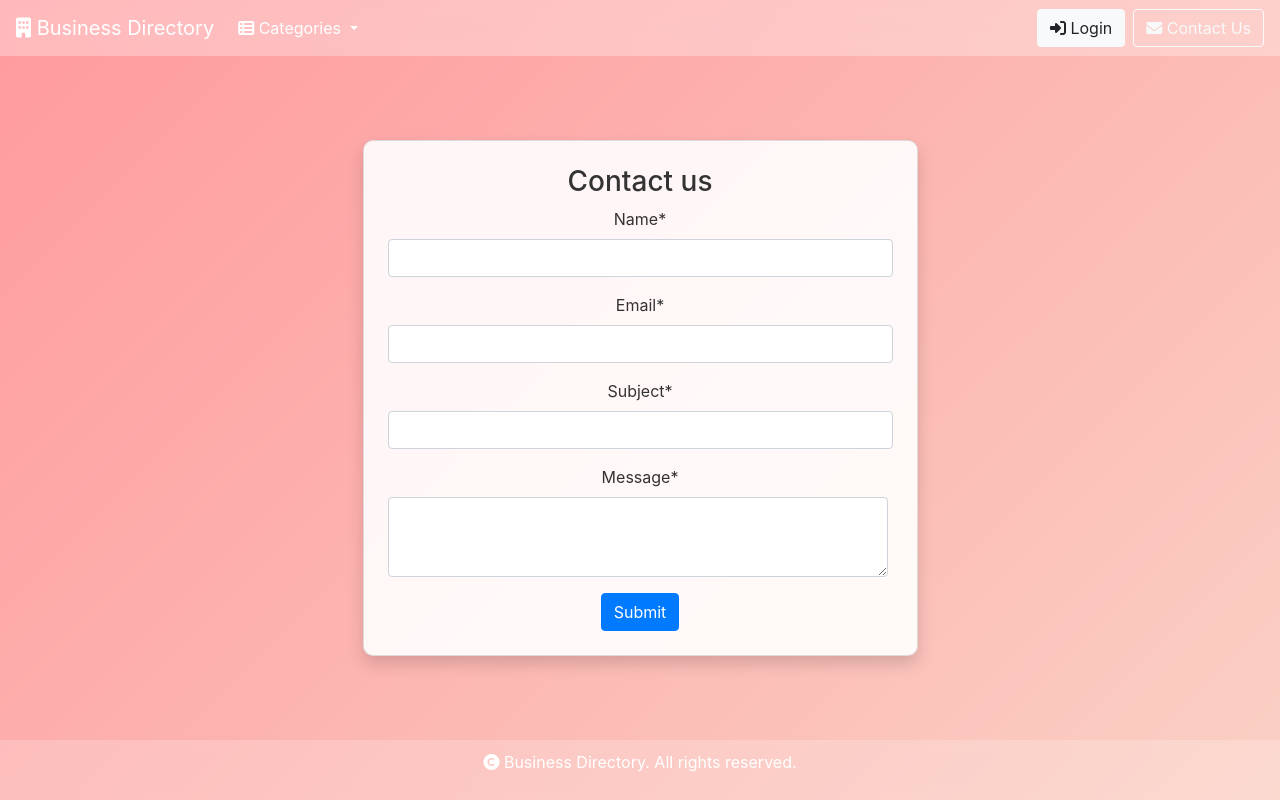
After one commit to FawazMulla/BuissnessDirectory, a Django app: page /contact/ in a window 1280 px wide. The commit adds this page. Run offline with Django 5.2, Linux system fonts and the light colour scheme; some libraries are stand-ins or nearby versions.

Commit message:
created Contactus

```diff
--- a/djangoproject/buisdict/templates/buisdict/base.html
+++ b/djangoproject/buisdict/templates/buisdict/base.html
@@ -42,6 +42,7 @@
             padding: 10px 0;
             text-align: center;
         }
+
     </style>
 
     {% block extra_css %}{% endblock %}
@@ -68,7 +69,7 @@
             </li>
         </ul>
         <a class="btn btn-light mr-2" href="{% url 'login' %}"><i class="fas fa-sign-in-alt"></i> Login</a>
-        <a class="btn btn-outline-light" href="#"><i class="fas fa-envelope"></i> Contact Us</a>
+        <a class="btn btn-outline-light" href="{% url 'contact'%}"><i class="fas fa-envelope"></i> Contact Us</a>
     </div>
 </nav>
 {% if messages %}
@@ -85,7 +86,7 @@
 
 <!-- Footer -->
 <footer>
-    <p>&copy; 2025 <i class="fas fa-copyright"></i> Business Directory. All rights reserved.</p>
+    <p><i class="fas fa-copyright"></i> Business Directory. All rights reserved.</p>
 </footer>
 
 <!-- Scripts -->
--- a/djangoproject/my_project/settings.py
+++ b/djangoproject/my_project/settings.py
@@ -58,7 +58,8 @@ ROOT_URLCONF = 'my_project.urls'
 TEMPLATES = [
     {
         'BACKEND': 'django.template.backends.django.DjangoTemplates',
-        'DIRS': [os.path.join(BASE_DIR, 'buisdict/templates')],
+        'DIRS': [os.path.join(BASE_DIR, 'buisdict/templates'),
+                 BASE_DIR / "users/templates",],
         'APP_DIRS': True,
         'OPTIONS': {
             'context_processors': [
--- a/djangoproject/my_project/urls.py
+++ b/djangoproject/my_project/urls.py
@@ -23,7 +23,9 @@ from django.conf.urls.static import static
 urlpatterns = [
     path('admin/', admin.site.urls),
     path('', include('buisdict.urls')),
-    path('register/',user_view.register,name="register"),
+    path('', include('users.urls')),
+    # path('register/',user_view.register,name="register"),
+    # path('contact/',user_view.contactus,name="contact"),
 
 ]
 urlpatterns += static(settings.MEDIA_URL,document_root=settings.MEDIA_ROOT)
--- a/djangoproject/users/forms.py
+++ b/djangoproject/users/forms.py
@@ -35,3 +35,12 @@ class UserRegisterForm(UserCreationForm):
                   'google_map_link',
                   'images'
                   ]
+
+class ContactUSForm(forms.Form):
+    name = forms.CharField(max_length=100)
+    email = forms.EmailField()
+    subject = forms.CharField(max_length=100)
+    message = forms.CharField(widget=forms.Textarea(attrs={
+        'rows': 2,
+        'cols': 40,
+        'style': 'width: 500px; height: 80px;'}),required=True)
--- a/djangoproject/users/models.py
+++ b/djangoproject/users/models.py
@@ -14,3 +14,9 @@ class Profile(models.Model):
 
     def __str__(self):
         return f'{self.user.username} Profile '
+
+class ContactUS(models.Model):
+    name = models.CharField(max_length=100)
+    email = models.EmailField()
+    subject = models.CharField(max_length=100)
+    message = models.TextField()
--- /dev/null
+++ b/djangoproject/users/templates/users/contactus.html
@@ -0,0 +1,15 @@
+{% extends "buisdict/base.html" %}
+{% load crispy_forms_tags %}
+
+{% block title %}Contact Us- Business Directory{% endblock %}
+
+{% block content %}
+<div class="card w-50 mx-auto p-4 shadow">
+    <h3><font-awesome-icon :icon="['fas', 'square-envelope']" /> Contact us</h3>
+    <form method="post">
+        {% csrf_token %}
+        {{ form|crispy }}  <!-- This will automatically style the form using crispy_forms -->
+        <button type="submit" class="btn btn-primary">Submit</button>
+    </form>
+</div>
+{% endblock %}
--- /dev/null
+++ b/djangoproject/users/urls.py
@@ -0,0 +1,8 @@
+from django.urls import path
+from . import views
+
+urlpatterns = [
+
+    path('register/', views.register, name='register'),  # Added register URL
+    path('contact/', views.contactus, name='contact'),  # Added contact us URL
+]
--- a/djangoproject/users/views.py
+++ b/djangoproject/users/views.py
@@ -1,6 +1,9 @@
 from django.shortcuts import render,redirect
 from django.contrib import messages
+from django.core.mail import send_mail
 from .forms import UserRegisterForm
+from .forms import ContactUSForm
+from django.conf import settings
 
 def register(request):
     if request.method == 'POST':
@@ -13,3 +16,28 @@ def register(request):
     else:
         form = UserRegisterForm()
     return render(request,'users/register.html',{'form':form})
+
+def contactus(request):
+    if request.method == 'POST':
+        form = ContactUSForm(request.POST)
+        if form.is_valid():
+            name = form.cleaned_data.get('name')
+            email = form.cleaned_data.get('email')
+            subject = form.cleaned_data.get('subject')
+            message = form.cleaned_data.get('message')
+            try:
+                send_mail(
+                f"New Contact Form Submission: {subject}",  # More descriptive subject
+                f"From: {name} <{email}>\n\n{message}",  # Includes sender's details
+                settings.EMAIL_HOST_USER,
+                [settings.EMAIL_HOST_USER],
+                fail_silently=False,  # Will raise an error if email fails
+                )
+                messages.success(request,f'Thank you {name} for contacting us. We will get back to you soon.')
+                return redirect('index')
+            except Exception as e:
+                messages.error(request, "Error sending email. Please try again later.")
+                # print(f"Email Error: {e}")
+    else:
+        form = ContactUSForm()
+    return render(request,'users/contactus.html',{'form':form})
```
Also changed, not shown: README.md, djangoproject/db.sqlite3, djangoproject/users/migrations/0003_contactus.py (added).
